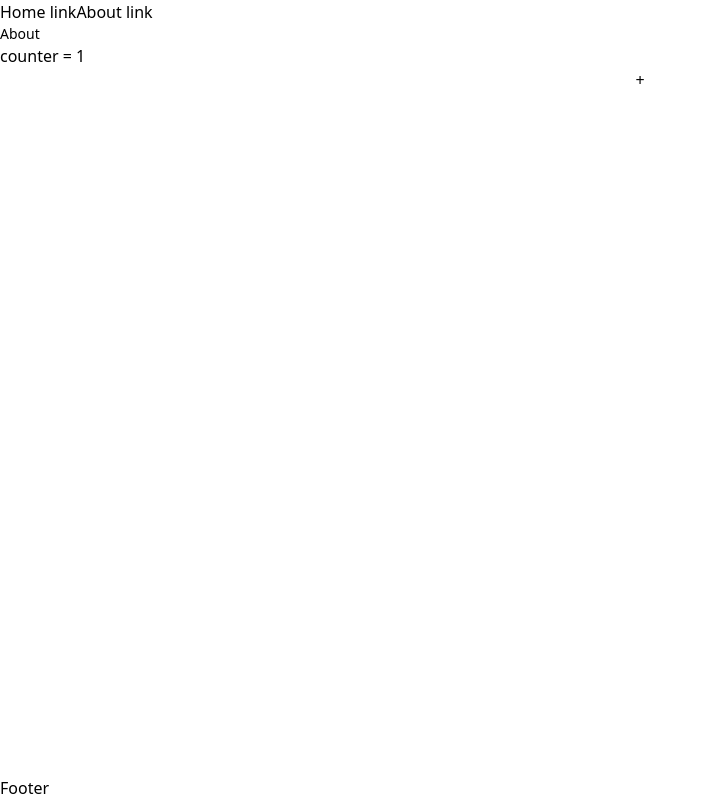
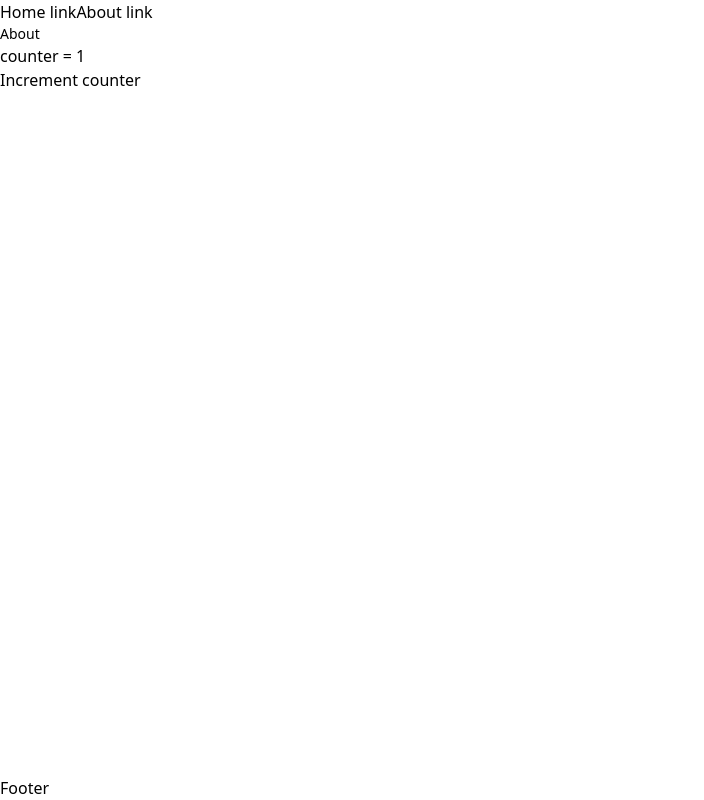
Before and after one commit to lishtvan/react-project-template, a React (Vite) app: page /about in a window 1280 px wide. Shown: the whole page, without its empty margins (0-704 px from the left). Built offline with nearby package versions, Linux system fonts and the light colour scheme.

Commit message:
fix store example

```diff
--- a/src/pages/about/AboutPage.jsx
+++ b/src/pages/about/AboutPage.jsx
@@ -1,5 +1,5 @@
 import { observer } from 'mobx-react-lite';
-import React, { useEffect } from 'react';
+import React from 'react';
 import { Outlet } from 'react-router';
 import counter from '../../common/store/counter';
 
@@ -8,7 +8,9 @@ const AboutPage = observer(() => {
     <>
       <div className="text-sm">About</div>
       <div>counter = {counter.count}</div>
-      <button onClick={() => counter.increment()}>+</button>
+      <button className="flex" onClick={() => counter.increment()}>
+        Increment counter
+      </button>
       <Outlet />
     </>
   );
```
